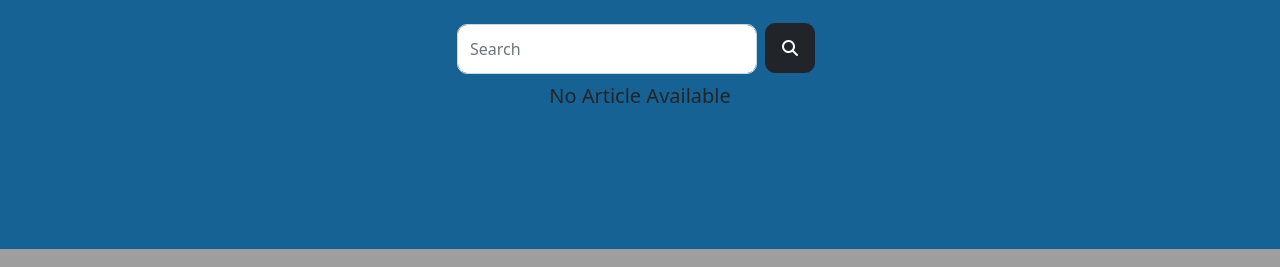
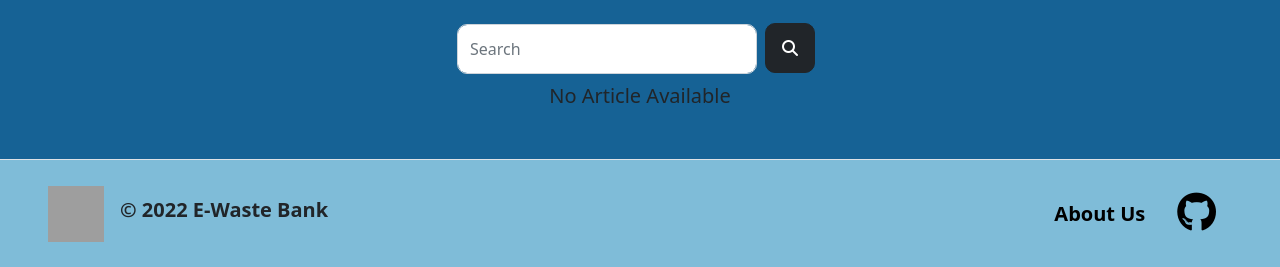
Before and after one commit to E-Waste-Bank/E-Waste-Bank-Web, a Django app: page /tips-and-tricks/ in a window 1280 px wide. Shown: the part 551-818 px from the top of the page. Run offline with Django 4.2, Linux system fonts and the light colour scheme; data that the repository does not hold is empty; some libraries are stand-ins or nearby versions; grey boxes are pictures that could not be loaded.

Commit message:
add footer

```diff
--- a/home/templates/landing_page.html
+++ b/home/templates/landing_page.html
@@ -5,6 +5,9 @@
 {% endblock meta %}
 
 {% block content %}
+<div class="container">
   <h1>Hello, world!</h1>
   <h3>This is example app for Django template</h3>
+</div>
+
 {% endblock content %}
--- a/templates/base.html
+++ b/templates/base.html
@@ -11,22 +11,25 @@
   {% block meta %}
   {% endblock meta %}
   <script src="https://ajax.googleapis.com/ajax/libs/jquery/3.6.0/jquery.min.js"></script>
+
+  <!-- Icons -->
+  <link
+  rel="stylesheet"
+  href="https://fonts.googleapis.com/icon?family=Material+Icons+Round"
+  />
+
+  <script
+  src="https://kit.fontawesome.com/44ba2f71f0.js"
+  crossorigin="anonymous"
+  ></script>
+
 </head>
 
 <body>
   {% block content %}
   {% endblock content %}
   <script src="https://cdn.jsdelivr.net/npm/bootstrap@5.2.2/dist/js/bootstrap.bundle.min.js" integrity="sha384-OERcA2EqjJCMA+/3y+gxIOqMEjwtxJY7qPCqsdltbNJuaOe923+mo//f6V8Qbsw3" crossorigin="anonymous"></script>
+  {% include 'footer.html' %}
 </body>
 
-<!-- Icons -->
-<link
-  rel="stylesheet"
-  href="https://fonts.googleapis.com/icon?family=Material+Icons+Round"
-/>
-<script
-  src="https://kit.fontawesome.com/44ba2f71f0.js"
-  crossorigin="anonymous"
-></script>
-
 </html>
--- a/templates/footer.html
+++ b/templates/footer.html
@@ -0,0 +1,37 @@
+{% load static %}
+{% block content %}
+<footer class="d-flex flex-wrap justify-content-between align-items-center mt-5 py-4 px-5 border-top" id="footer">
+  <div>
+    <a href="#" class="d-flex align-items-center text-muted text-decoration-none">
+      <img width="56" height="56" src="https://cdn-icons-png.flaticon.com/512/1039/1039783.png" />
+      <h6 class="ms-3 text-dark" style="font-weight: bold;">&copy; 2022 E-Waste Bank</h6>
+    </a>
+  </div>
+
+  <ul class="nav list-unstyled d-flex justify-content-end">
+    <li class="nav-item d-flex align-items-center">
+      <a class="nav-link" href="#"> About Us </a>
+    </li>
+
+    <li class="nav-item d-flex align-items-center">
+      <a class="nav-link" href="https://github.com/E-Waste-Bank/E-Waste-Bank-Web" target="_blank">
+        <i class="fab fa-github opacity-8 fa-2x"></i>
+      </a>
+    </li>
+  </ul>
+</footer>
+
+<style>
+    footer{
+        background-color: #7fbcd8;
+    }
+    .nav-link{
+        color: black;
+        font-weight: bolder;
+        font-size: 20px;
+    }
+    h6{
+        font-size: 20px;
+    }
+</style>
+{% endblock content %}
--- a/tips_and_tricks/templates/tips_and_tricks/main.html
+++ b/tips_and_tricks/templates/tips_and_tricks/main.html
@@ -36,7 +36,7 @@
 
 {% block content %}
 {% include 'tips_and_tricks/carousel.html' %}
-<body>
+<body id="tips_and_tricks">
   <!-- New Article Button -->
   {% if user.groups.all.0.name == 'admin'%}
   <div class="text-center mt-4">
```
